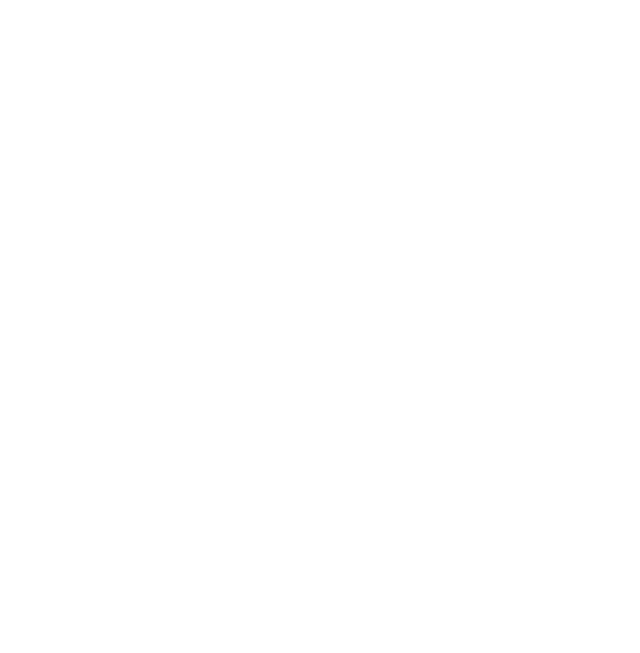
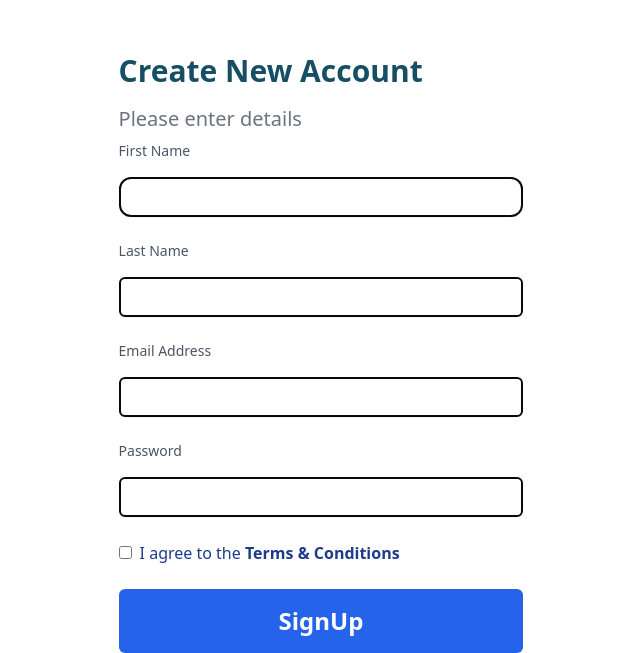
Before and after one commit to edgarlevyings44/babyStore, a React (Vite) app in the folder Client/: page /register in a window 1280 px wide. Before the commit this address had no page. Shown: the part 187-840 px from the top of the page, without its empty margins (319-959 px from the left). Before the commit the page ends 800 px from the top, so only its background shows below. Built offline with nearby package versions, Linux system fonts and the light colour scheme.

Commit message:
added login and register pages

```diff
--- a/Client/package.json
+++ b/Client/package.json
@@ -10,6 +10,11 @@
     "preview": "vite preview"
   },
   "dependencies": {
+    "@fortawesome/fontawesome-svg-core": "^6.5.2",
+    "@fortawesome/free-brands-svg-icons": "^6.5.2",
+    "@fortawesome/free-regular-svg-icons": "^6.5.2",
+    "@fortawesome/free-solid-svg-icons": "^6.5.2",
+    "@fortawesome/react-fontawesome": "^0.2.0",
     "react": "^18.2.0",
     "react-dom": "^18.2.0",
     "react-icons": "^5.0.1",
--- a/Client/src/App.tsx
+++ b/Client/src/App.tsx
@@ -1,11 +1,15 @@
 import { Routes, Route } from 'react-router-dom'
 import Homepage from './pages/homepage'
+import Register from './pages/Register'
+import Login from './pages/Login'
 
 function App() {
 
   return (
     <Routes>
       <Route path="/" element={<Homepage />} />
+      <Route path='/login' element={<Login />}/>
+      <Route path='/register' element={<Register />}/>
     </Routes>
 
   )
--- a/Client/src/components/navbar.tsx
+++ b/Client/src/components/navbar.tsx
@@ -64,7 +64,10 @@
                 <a>Settings</a>
               </li>
               <li>
-                <a>Logout</a>
+                <a href="/login">Login</a>
+              </li>
+              <li>
+                <a href="/register">Register</a>
               </li>
             </ul>
           </div>
--- /dev/null
+++ b/Client/src/pages/Login.tsx
@@ -0,0 +1,49 @@
+function Login() {
+  return (
+    <div className="container flex flex-col justify-center items-center mx-auto mt-60">
+
+        <div className="mx-auto">
+
+            <h3 className="text-3xl text-cyan-900 font-bold">Welcome</h3>
+            <h4 className="text-xl text-gray-500 mt-4">Please login here</h4>
+
+
+            <form className="space-y-6">
+
+                <div className="mt-2">
+                    <label className="block text-sm font-medium text-gray-600">Email Address</label>
+                    <div className="mt-4">
+                        <input name="email" type="email" required className="w-full rounded-md border-2 border-zinc-950 indent-3 text-gray-900 shadow-sm py-1.5"/>
+                    </div>
+                </div>
+
+                <div className="mt-2">
+                    <label className="block text-sm font-medium text-gray-600">Password</label>
+                    <div className="mt-4">
+                        <input name="password" type="password" required className="w-full rounded-md border-2 border-zinc-950 indent-3 text-gray-900 shadow-sm py-1.5"/>
+                    </div>
+                </div>
+
+                <div className="flex items-center">
+                    <div>
+                        <input type="checkbox" name="rememberme" className="form-checkbox mr-2"></input>
+                    </div>
+
+                    <label className="text-blue-900">Remember Me</label>
+
+                    <a href="/resetpassword" className="text-blue-500 ml-36">Forgot Password ?</a>
+
+                </div>
+
+                <div>
+                    <button type="submit" className="flex justify-center px-40 py-4 rounded-md bg-blue-600 font-semibold hover:bg-green-900 cursor-pointer text-white text-2xl">SignUp</button>
+                </div>
+
+            </form>
+
+        </div>
+    </div>
+  )
+}
+
+export default Login
--- /dev/null
+++ b/Client/src/pages/Register.tsx
@@ -0,0 +1,61 @@
+function Register() {
+  return (
+    <div className="container flex flex-col justify-center items-center mx-auto mt-60">
+
+        <div className="mx-auto">
+
+            <h3 className="text-3xl text-cyan-900 font-bold">Create New Account</h3>
+            <h4 className="text-xl text-gray-500 mt-4">Please enter details</h4>
+
+
+            <form className="space-y-6">
+
+                <div className="mt-2">
+                    <label className="block text-sm font-medium text-gray-600">First Name</label>
+                    <div className="mt-4">
+                        <input name="firstname" type="name" required className="w-full rounded-xl border-2 border-zinc-950 indent-3 text-gray-900 shadow-sm py-1.5"/>
+                    </div>
+                </div>
+
+                <div className="mt-2">
+                    <label className="block text-sm font-medium text-gray-600">Last Name</label>
+                    <div className="mt-4">
+                        <input name="lastname" type="name" required className="w-full rounded-md border-2 border-zinc-950 indent-3 text-gray-900 shadow-sm py-1.5"/>
+                    </div>
+                </div>
+
+                <div className="mt-2">
+                    <label className="block text-sm font-medium text-gray-600">Email Address</label>
+                    <div className="mt-4">
+                        <input name="email" type="email" required className="w-full rounded-md border-2 border-zinc-950 indent-3 text-gray-900 shadow-sm py-1.5"/>
+                    </div>
+                </div>
+
+                <div className="mt-2">
+                    <label className="block text-sm font-medium text-gray-600">Password</label>
+                    <div className="mt-4">
+                        <input name="password" type="password" required className="w-full rounded-md border-2 border-zinc-950 indent-3 text-gray-900 shadow-sm py-1.5"/>
+                    </div>
+                </div>
+
+                <div className="mb-6 flex items-center">
+                    <div>
+                        <input type="checkbox" name="terms" className="form-checkbox mr-2"></input>
+                    </div>
+
+                    <label className="text-blue-900">I agree to the <span className="font-bold">Terms & Conditions</span></label>
+
+                </div>
+
+                <div>
+                    <button type="submit" className="flex justify-center px-40 py-4 rounded-md bg-blue-600 font-semibold hover:bg-green-900 cursor-pointer text-white text-2xl">SignUp</button>
+                </div>
+
+            </form>
+
+        </div>
+    </div>
+  )
+}
+
+export default Register
```
Also changed, not shown: 1 other file (tests, documents, lock files or other folders).
